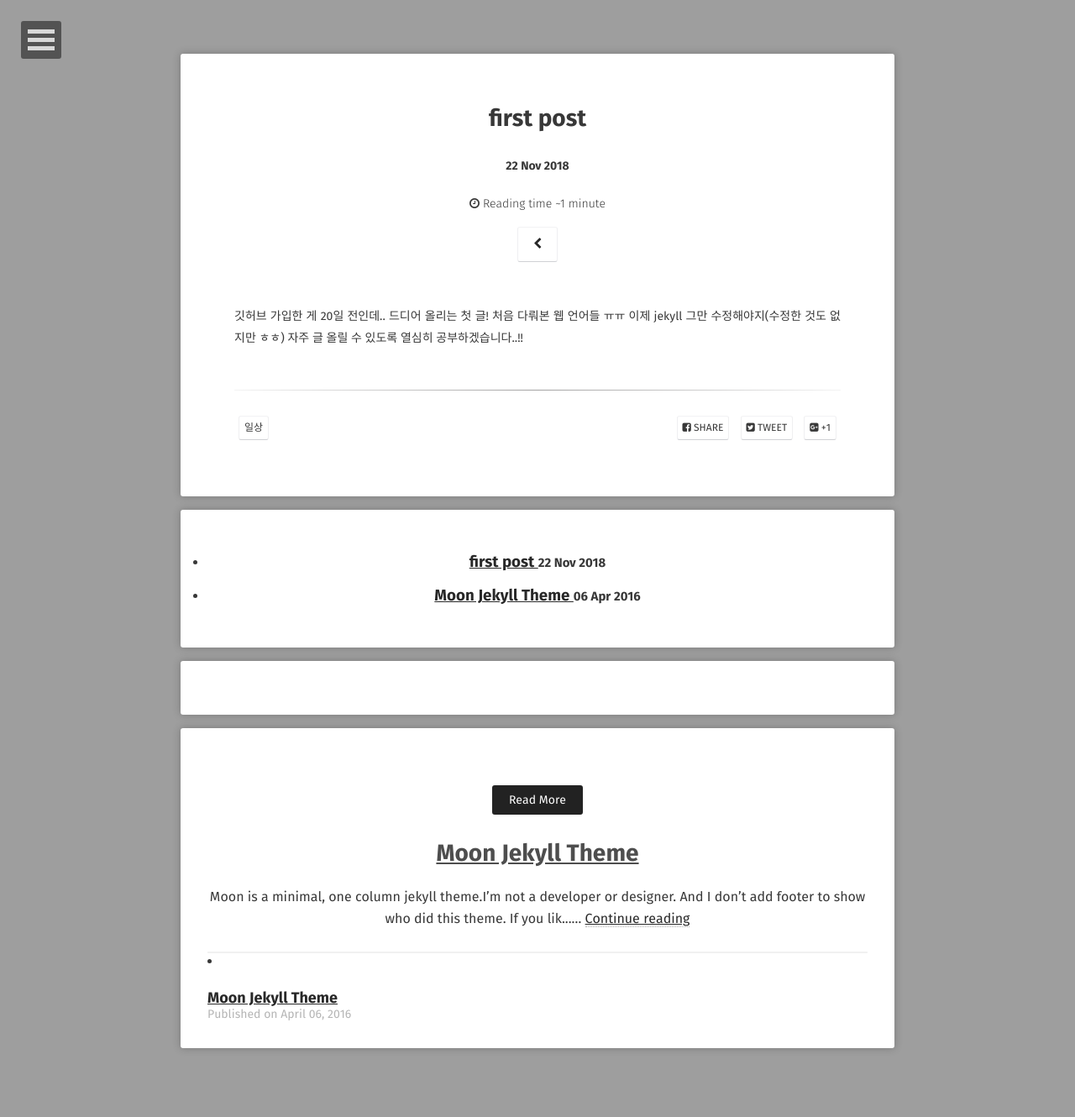
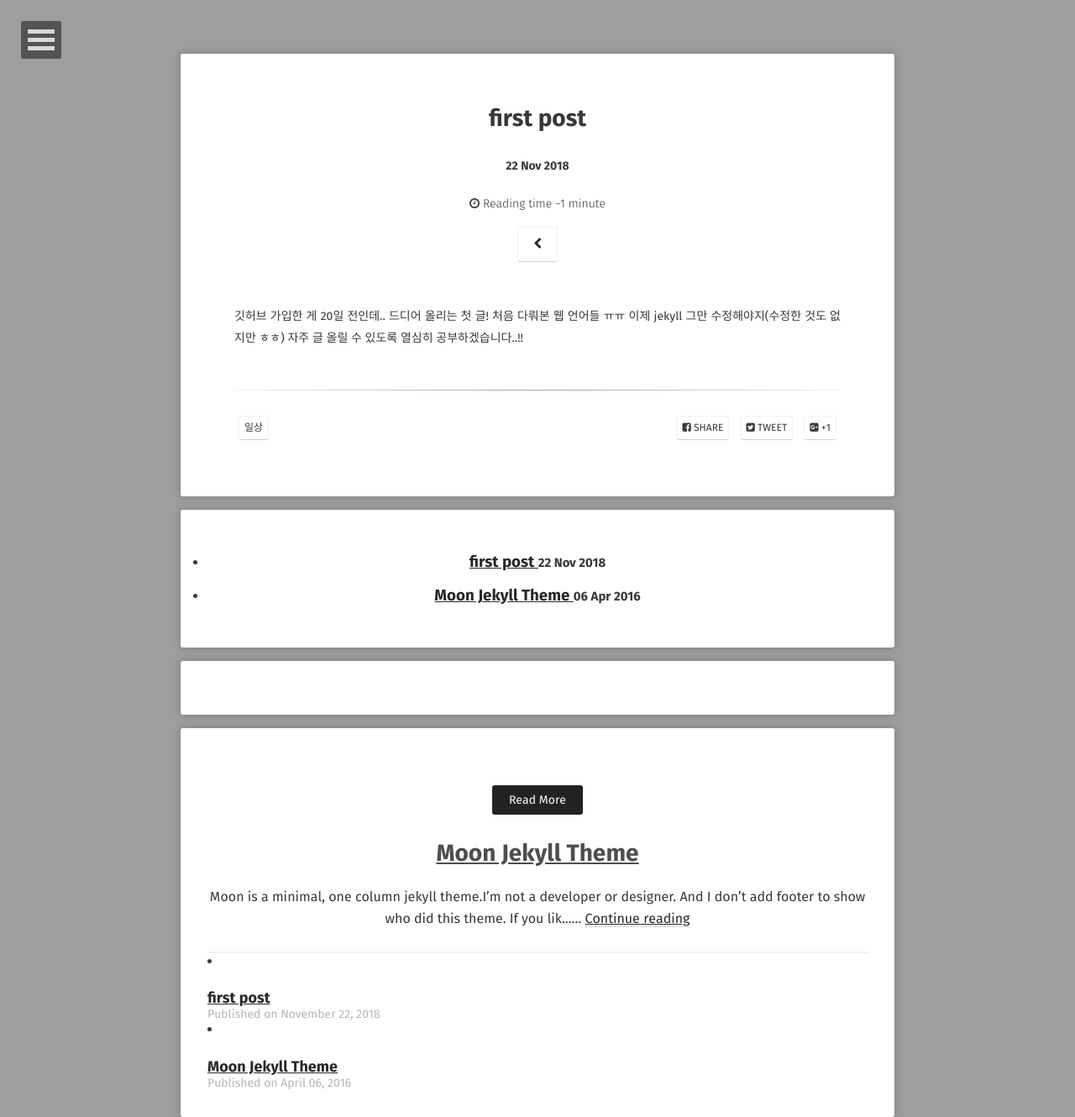
Before and after one commit to incheony/incheony.github.io, a Jekyll site: the page built from _posts/2018-11-22-my_first.md, in a window 1280 px wide. Shown: the whole page at 84% size. Built offline with Jekyll 4.4.1, drawn with Linux system fonts in a browser that asks for light colours; some web fonts are replaced; comment, search, counter and statistics services are not loaded; before the commit the page ends 1248 px from its top, so only the background shows below that.

Commit message:
Update read-more.html

```diff
--- a/_includes/read-more.html
+++ b/_includes/read-more.html
@@ -10,7 +10,7 @@
   {% endfor %}
   <div class="read-more-list">
     {% assign category = page.category | default: page.title %}
-    {% for post in site.categories[category] limit:5 offset:1 %}
+    {% for post in site.categories[category] %}
       <div class="list-item">
           <li><h4><a href="{{ site.baseurl }}{{ post.url }}">{{ post.title }}</a></h4></li>
         <span>Published on {{ post.date | date: "%B %d, %Y" }}</span>
```
